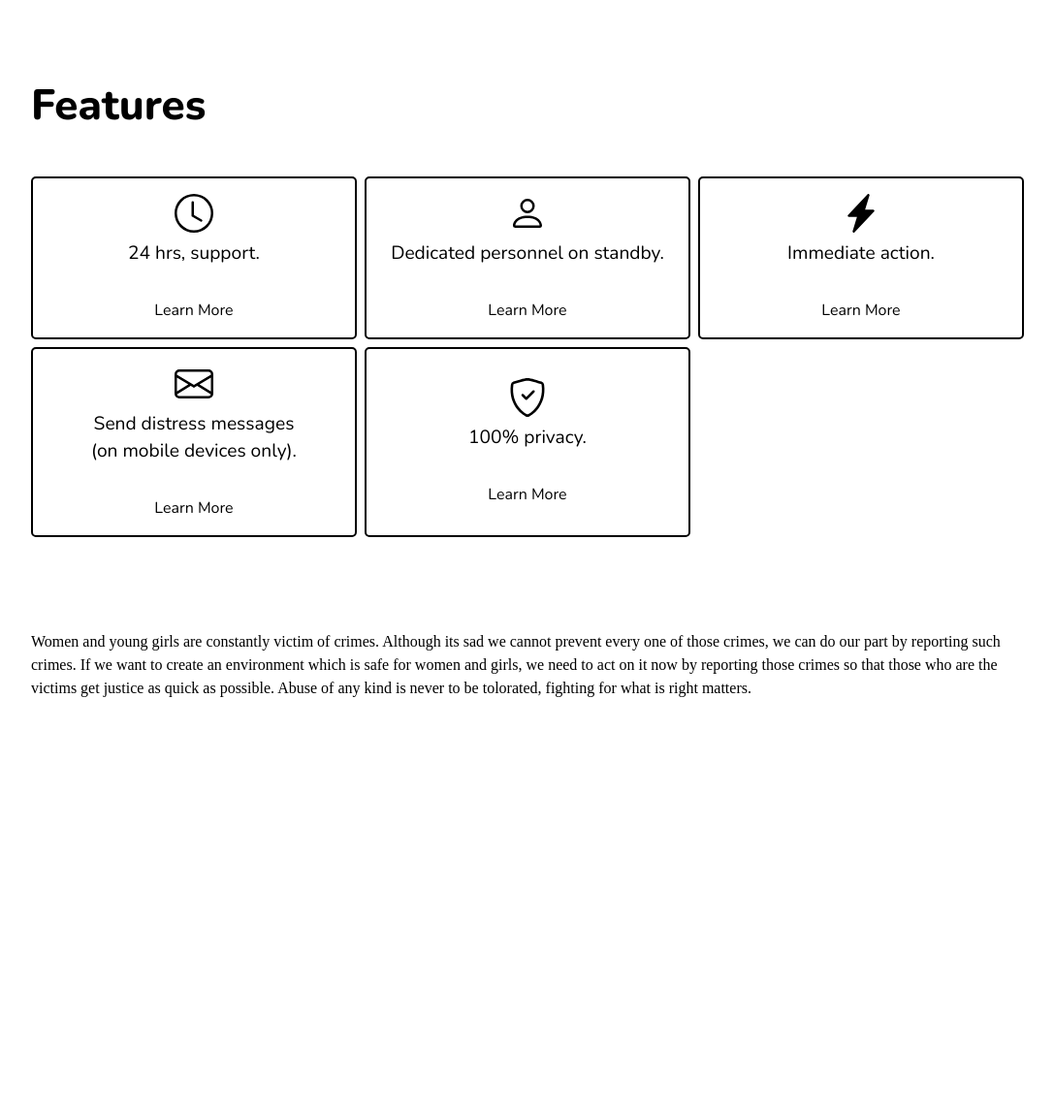
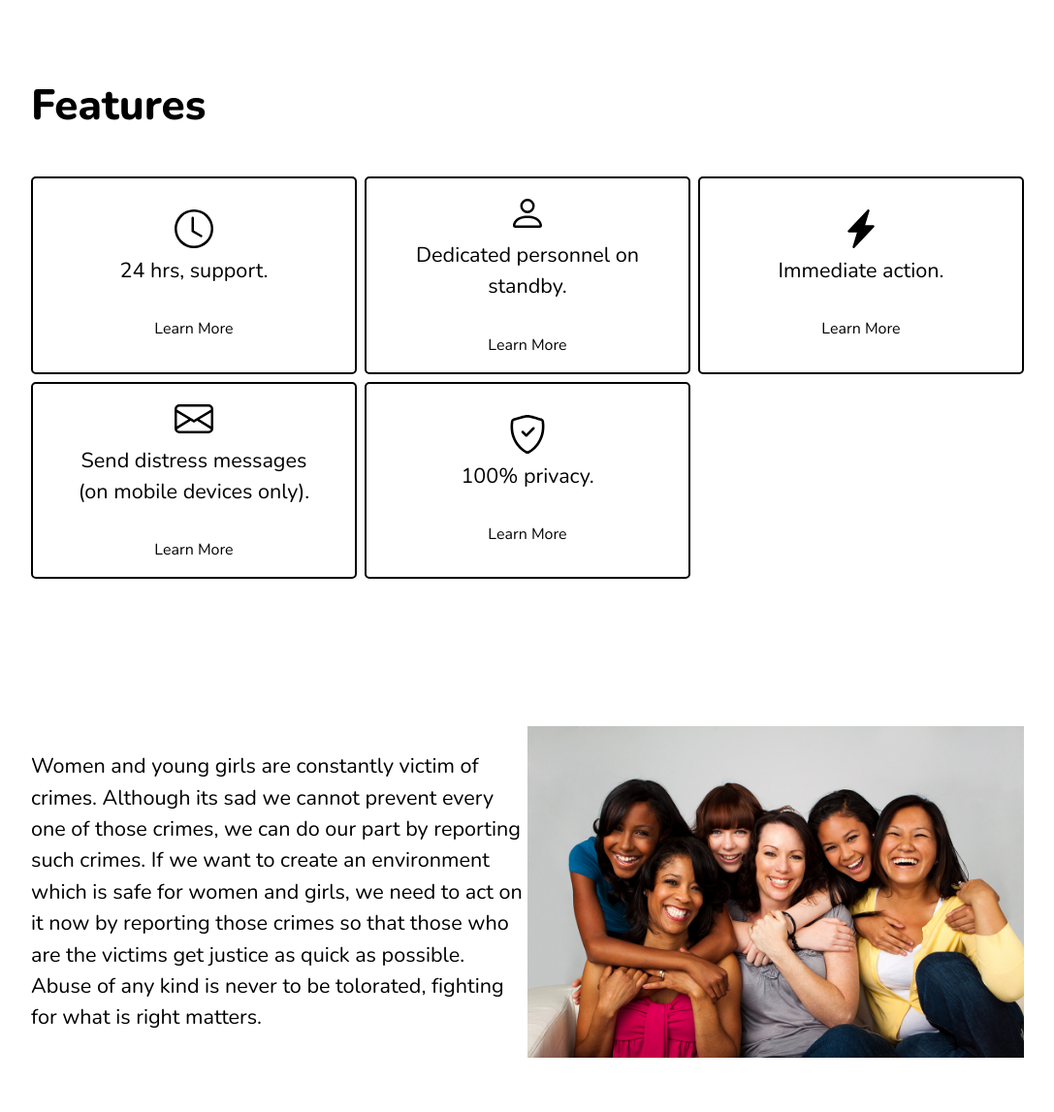
Before and after one commit to SanjeevMhn/womenSecurityPWA, a PHP site: page / in a window 1280 px wide. Shown: the part 657-1804 px from the top of the page at 97% size, without its empty margins (96-1183 px from the left). Before the commit the page ends 1376 px from the top, so only its background shows below. Run offline with PHP 8.4, Linux system fonts and the light colour scheme; some web fonts are replaced.

Commit message:
[ADDED]: added info section

```diff
--- a/index.php
+++ b/index.php
@@ -83,12 +83,13 @@
       </div>
    </div>
    <div class="project-info">
-      <div class="container">
-         <p>
+      <div class="container-full">
+         <p class="ft-nunito desc-text">
             Women and young girls are constantly victim of crimes. Although its sad we cannot prevent every one of those crimes, we can do our part by reporting such crimes.
             If we want to create an environment which is safe for women and girls, we need to act on it now by reporting those crimes so that those who are the victims get justice as quick as possible.
             Abuse of any kind is never to be tolorated, fighting for what is right matters.
          </p>
+         <img src="./assets/women.jpg" alt="" class="side-img max-h-50">
       </div>
    </div>
 
--- a/scss/homepage.scss
+++ b/scss/homepage.scss
@@ -31,6 +31,17 @@
         }
     }
 }
+
+.project-info{
+    .container-full{
+        display: grid;
+        grid-template-columns: 1fr;
+        .side-img{
+            object-fit: cover;
+        }
+    }
+}
+
 @media screen and (min-width: 768px){
     .features{
         .features-list{
@@ -47,6 +58,12 @@
             }
         }
     }
+    .project-info{
+        .container-full{
+            grid-template-columns: repeat(2,1fr);
+            align-items: center;
+        }
+    }
     .features{
         .features-list{
             padding: 2.5rem 0;
--- a/scss/style.scss
+++ b/scss/style.scss
@@ -82,7 +82,12 @@ a{
 .mt-2{
     margin-top: 0.7rem;
 }
-
+.max-h-30{
+    max-height: 30rem;
+}
+.max-h-50{
+    max-height: 50rem;
+}
 @media screen and (min-width: 992px) {
    .container{
        padding: 0 8rem;
@@ -97,7 +102,7 @@ a{
        font-size: 1.75rem;
    }
    .desc-text{
-       font-size: 1.2rem;
+       font-size: 1.35rem;
    }
    .mt-2{
        margin-top: 2rem;
```
Also changed, not shown: dist/css/style.css (+22 -1 lines), assets/women.jpg (added), dist/css/style.min.css, 1 other file.
